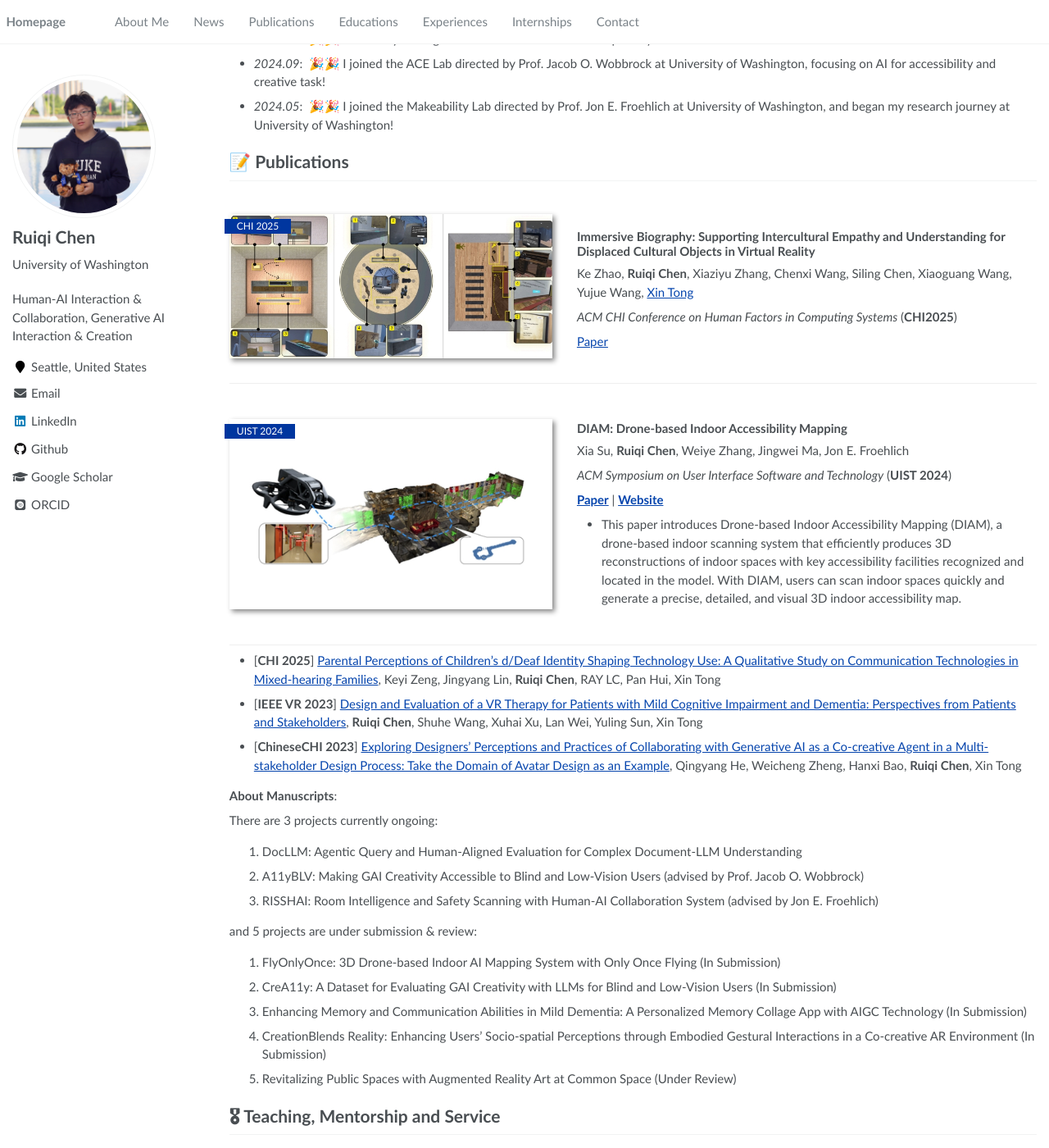
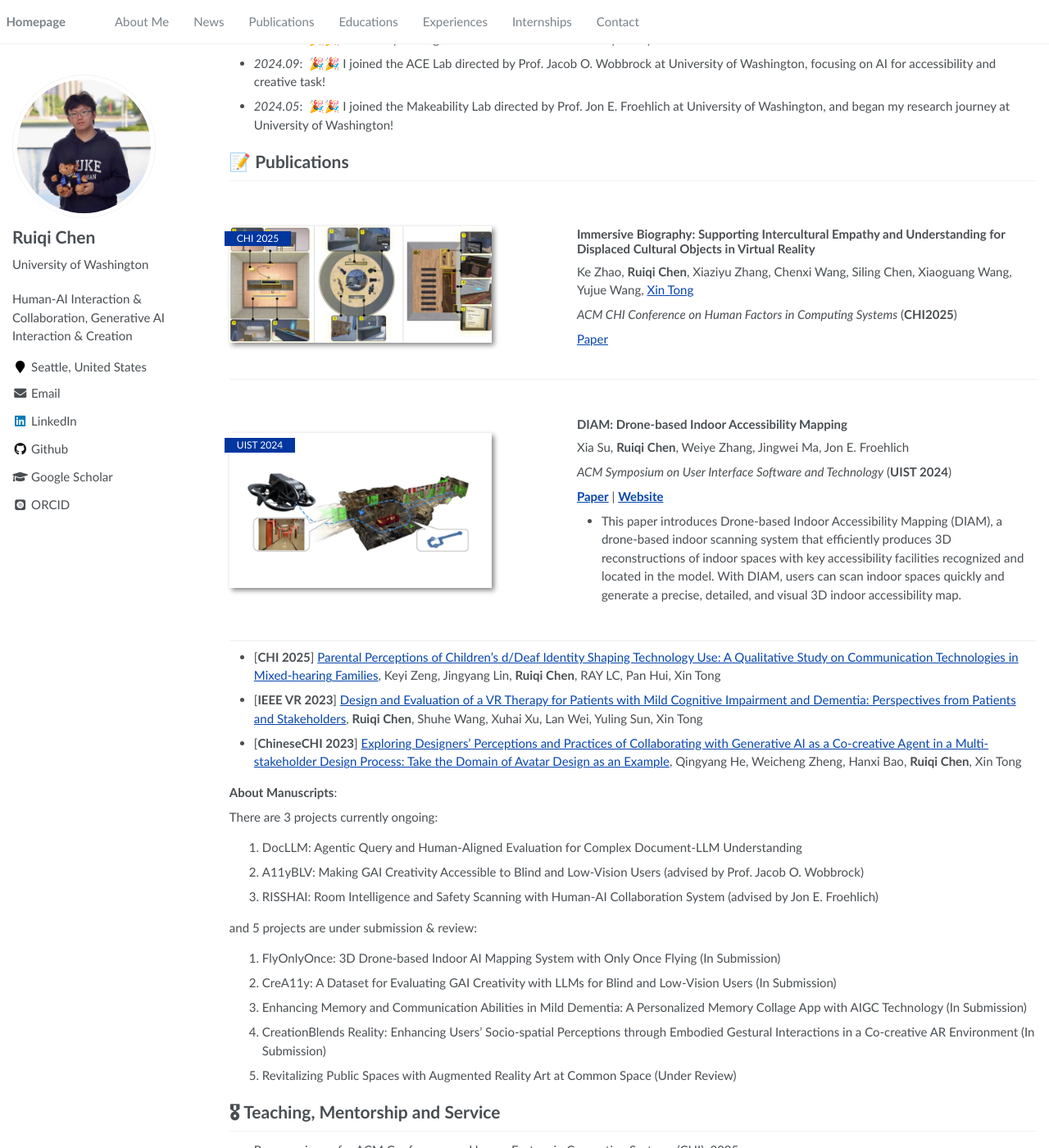
Before and after one commit to Ruiqi-Chen-0216/Ruiqi-Chen-0216.github.io, a Jekyll site: the page built from _pages/home.md, in a window 1280 px wide and 1400 px high, scrolled down 317 px. Shown: the whole window at 82% size. Built offline with Jekyll 4.4.1, drawn with Linux system fonts in a browser that asks for light colours; some web fonts are replaced.

Commit message:
Update main.scss

```diff
--- a/assets/css/main.scss
+++ b/assets/css/main.scss
@@ -57,7 +57,7 @@
         width: 100%;
         order: 2;
         img {
-            max-width: 400px;
+            max-width: 320px;
             box-shadow: 3px 3px 6px #888;
             object-fit: cover;
         }
```
